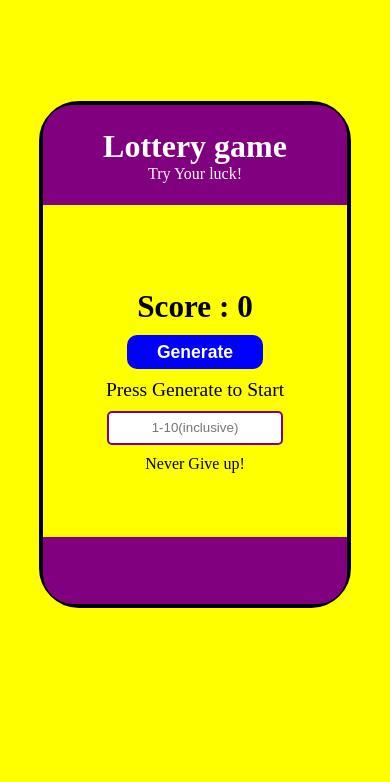
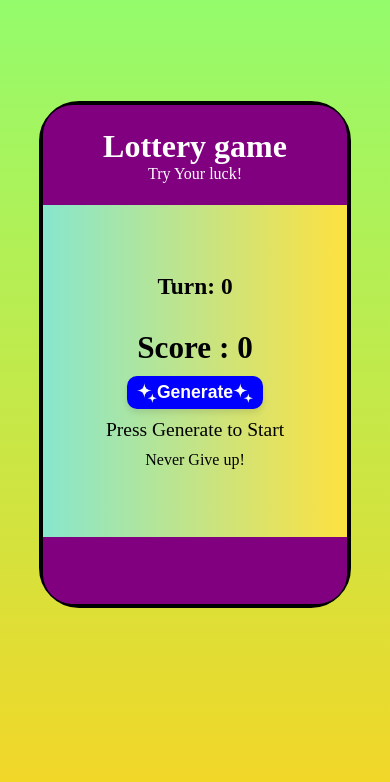
Before and after one commit to anubhavjha08/lottery-game, a React (Vite) app: page / in a window 390 px wide. Shown: the top 782 px of the page. Built offline with nearby package versions, Linux system fonts and the light colour scheme.

Commit message:
New UI updates: bg-color changed, added turn counter, fixed some ui visiblity rules for better game play.

```diff
--- a/index.html
+++ b/index.html
@@ -6,6 +6,7 @@
   <link rel="icon" type="image/svg+xml" href="/vite.svg" />
   <meta name="viewport" content="width=device-width, initial-scale=1.0" />
   <title>Vite + React</title>
+
   <style>
     * {
       margin: 0;
--- a/src/components/Header.jsx
+++ b/src/components/Header.jsx
@@ -1,8 +1,8 @@
 import "../css_files/Header.css";
 
-export default function Header() {
+export default function Header({ IsWinner }) {
   return (
-    <div className="header-comp">
+    <div className="header-comp" style={{ backgroundColor: IsWinner ? "green" : "purple" }}>
       <h1>Lottery game</h1>
       <p>Try Your luck!</p>
 
--- a/src/components/LotteryPage.jsx
+++ b/src/components/LotteryPage.jsx
@@ -8,7 +8,7 @@ export default function LotteryPage() {
   const [IsWinner, setIsWinner] = useState(false);
   return (
     <div className="container-card">
-      <Header />
+      <Header IsWinner={IsWinner} />
       <MainSec setIsWinner={setIsWinner} IsWinner={IsWinner} />
       <Footer IsWinner={IsWinner} />
     </div>
--- a/src/components/MainSec.jsx
+++ b/src/components/MainSec.jsx
@@ -1,11 +1,13 @@
 import { useState } from "react";
 import "../css_files/MainSec.css";
+import christmasStars from "../assets/christmas-stars.png";
 
 export default function MainSec({ setIsWinner, IsWinner }) {
   const [UserGuess, setUserGuess] = useState("");
   const [Instruction, setInstruction] = useState("Press Generate to Start");
   const [RandomVal, setRandomVal] = useState(null);
   const [ScoreCounter, setScoreCounter] = useState(0);
+  const [TurnCounter, setTurnCounter] = useState(0);
   const [Signal, setSignal] = useState(true);
   const [isClicked, setisClicked] = useState(false);
 
@@ -16,11 +18,13 @@ export default function MainSec({ setIsWinner, IsWinner }) {
   let randomValueGenerator = () => {
     setUserGuess("");
     let x = Math.floor(Math.random() * 10 + 1);
+    // console.log(x);
     setRandomVal(x);
     setInstruction("Now, Input you guess below");
     setIsWinner(false);
     setSignal(true);
     setisClicked(true);
+    turnCounter();
   };
 
   let checkLottery = () => {
@@ -28,32 +32,46 @@ export default function MainSec({ setIsWinner, IsWinner }) {
       setIsWinner(true);
       scoreCounter();
       setisClicked(false);
-      setInstruction("Press Generate to Start");
+      setInstruction("Press Generate to Score more!");
     } else {
       setScoreCounter(0);
       setSignal(false);
       setisClicked(false);
-      setInstruction("Press Generate to Start");
+      setInstruction("Press Generate to Start again!");
     }
   };
 
   let scoreCounter = () => {
     setScoreCounter((scoreCounter) => scoreCounter + 1);
   };
+  let turnCounter = () => {
+    setTurnCounter((turnCounter) => turnCounter + 1);
+  };
   return (
     <div className="MainSec">
+      <p className="Turncounter">Turn: {TurnCounter}</p>
       <p className="Signal1">{Signal ? null : "Wrong Guess:)"}</p>
-      <p className="Signal2">
-        {Signal ? null : "Press Generate to play again!"}
-      </p>
+      <p className="Signal2">{Signal ? null : `Right Ans: ${RandomVal}`}</p>
       <h3 className="score">Score : {ScoreCounter}</h3>
 
       {isClicked ? null : (
         <button className="Generate" onClick={randomValueGenerator}>
-          Generate
+          <img
+            className="img-left"
+            src={christmasStars}
+            alt="Christmas Stars1"
+          />
+          <span>Generate</span>
+          <img
+            className="img-right"
+            src={christmasStars}
+            alt="Christmas Stars2"
+          />
         </button>
       )}
       <p className="instruction">{Instruction}</p>
+
+      {isClicked ? (
         <input
           type="text"
           name=""
@@ -62,12 +80,14 @@ export default function MainSec({ setIsWinner, IsWinner }) {
           onChange={userInput}
           value={UserGuess}
         />
+      ) : null}
+
       {isClicked ? (
         <button className="Checker" onClick={checkLottery}>
           Check Guess
         </button>
       ) : null}
-      <p>{IsWinner ? "Press Generate to play again :)" : "Never Give up!"}</p>
+      <p>{IsWinner ? null : "Never Give up!"}</p>
     </div>
   );
 }
--- a/src/css_files/MainSec.css
+++ b/src/css_files/MainSec.css
@@ -1,16 +1,23 @@
 .MainSec {
     height: 100%;
     width: 100%;
-    background-color: yellow;
+    background-image: linear-gradient(to right, #75e3eddd 0%, #fee140 100%);
     display: flex;
     justify-content: center;
     align-items: center;
     flex-direction: column;
     gap: 10px;
 }
-.Signal{
-    font-size: 2vw;
+
+.Signal1 {
+    font-size: 1.5vw;
+    font-weight: 600;
 }
+
+.Signal2 {
+    font-size: 1.4vw;
+}
+
 .score {
     font-size: 3vw;
 }
@@ -35,20 +42,62 @@ input {
 .Generate {
     border: none;
     color: white;
-  background-color: blue;
+    background-color: blue;
     height: 4.3vh;
-    width: 8.3vw;
+    width: 8.8vw;
     border-radius: 10px;
     font-size: 1.05vw;
+    cursor: pointer;
+    display: flex;
+    justify-content: inherit;
+    align-items: center;
+    transition: background-color 0.3s, transform 0.3s;
+    /* Added transitions for smooth effects */
+    box-shadow: 0 4px 6px rgba(0, 0, 0, 0.1);
+    /* Added box-shadow for depth */
+}
+
+.Generate img {
+    width: 20px;
+    height: 20px;
+
+    filter: invert(100%);
+}
+
+.Generate:hover {
+    background-color: #0056b3;
+    /* Darker blue on hover */
+    transform: scale(1.05);
+    /* Slightly increase the size on hover */
+    box-shadow: 0 6px 8px rgba(0, 0, 0, 0.15);
+    /* Enhance shadow on hover */
+}
+
+.Generate:active {
+    background-color: #003f7f;
+    /* Even darker blue on click */
+    transform: scale(1);
+    /* Reset size on click */
+    box-shadow: 0 2px 4px rgba(0, 0, 0, 0.1);
+    /* Reduce shadow on click */
 }
 
 
-.Checker{
+.Turncounter {
+    font-size: 2vw;
+    font-weight: 600;
+}
 
-    height: 4vh;
-    width: 8vw;
+.Checker {
+
+    height: 4.2vh;
+    width: 8.2vw;
     border-radius: 10px;
     font-size: 1vw;
+    background-color: red;
+    color: white;
+    cursor: pointer;
+    border: none;
 }
 
 @media (max-width:640px) {
@@ -64,14 +113,18 @@ input {
         gap: 10px;
     }
 
-    .Signal1{
+    .Signal1 {
         font-size: 7vw;
     }
-    .Signal2{
+
+    .Signal2 {
         font-size: 5vw;
     }
 
-
+    .Turncounter {
+        font-size: 6vw;
+        font-weight: 600;
+    }
 
     input {
         height: 4vh;
@@ -86,21 +139,19 @@ input {
     }
 
     .Generate {
-        border: none;
-        color: white;
-        background-color: blue;
         height: 4vh;
         width: 35vw;
-        border-radius: 10px;
         font-size: 4.5vw;
         font-weight: 700;
     }
 
-    .instruction{
+
+
+    .instruction {
         font-size: 5vw;
     }
 
-    .Checker{
+    .Checker {
 
         border-radius: 10px;
         font-size: 4.5vw;
--- a/src/index.css
+++ b/src/index.css
@@ -1,5 +1,5 @@
 #root{
-background-color: yellow;
+background-image: linear-gradient(to bottom, #46f80094 0%, #f9d423 100%);
 height: 100%;
 width: 100%;
 display: flex;
```
Also changed, not shown: src/assets/christmas-stars.png (added). Lines whose indentation alone changed are shown as unchanged.
